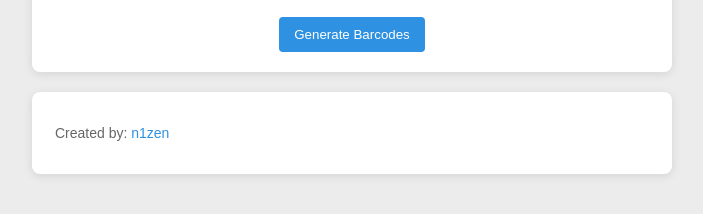
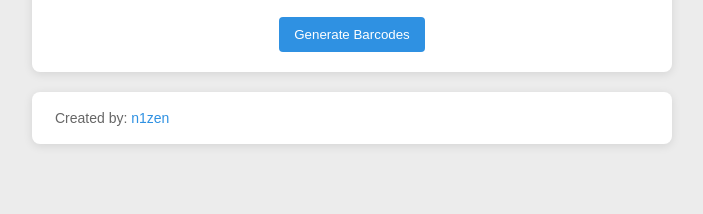
Before and after one commit to n1zen/webGenerator, a website: page index.html in a window 1280 px wide. Shown: the part 454-668 px from the top of the page, without its empty margins (288-991 px from the left). Drawn offline with nearby package versions, Linux system fonts and the light colour scheme.

Commit message:
Changed styling of  footer.
Reduced top and bottom padding.

```diff
--- a/styles.css
+++ b/styles.css
@@ -261,7 +261,10 @@
     background-color: #ffffff;
     border-radius: 8px;
     box-shadow: 0 2px 10px rgba(0, 0, 0, 0.1);
-    padding: 20px;
+    padding-top: 5px;
+    padding-bottom: 5px;
+    padding-left: 20px;
+    padding-right: 20px;
     margin-top: 20px;
     margin-bottom: 10px;
 }
```
